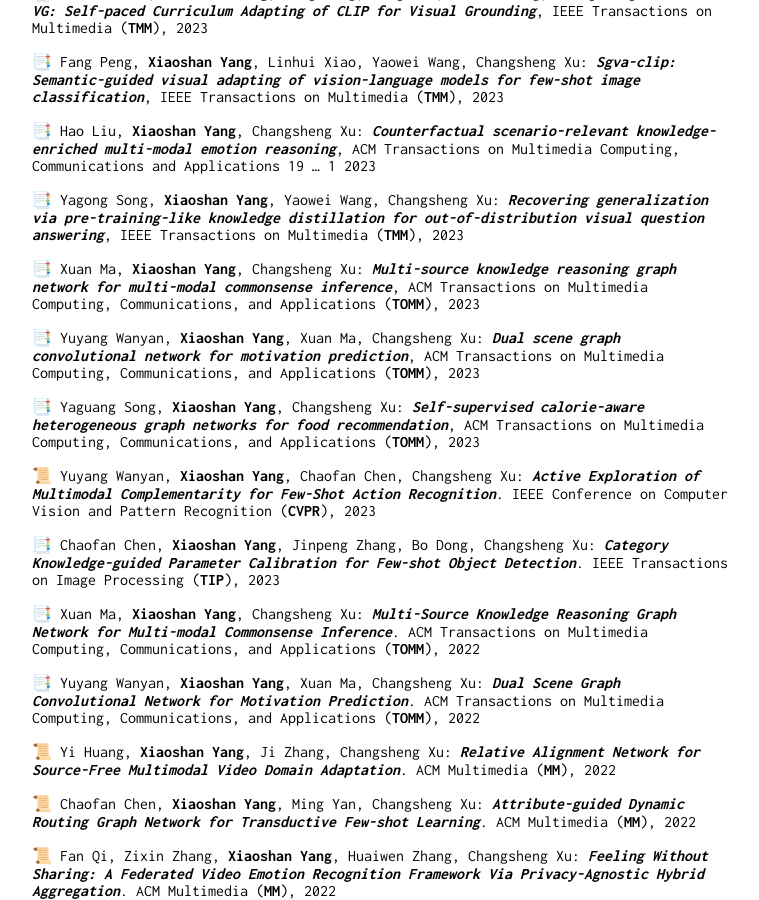
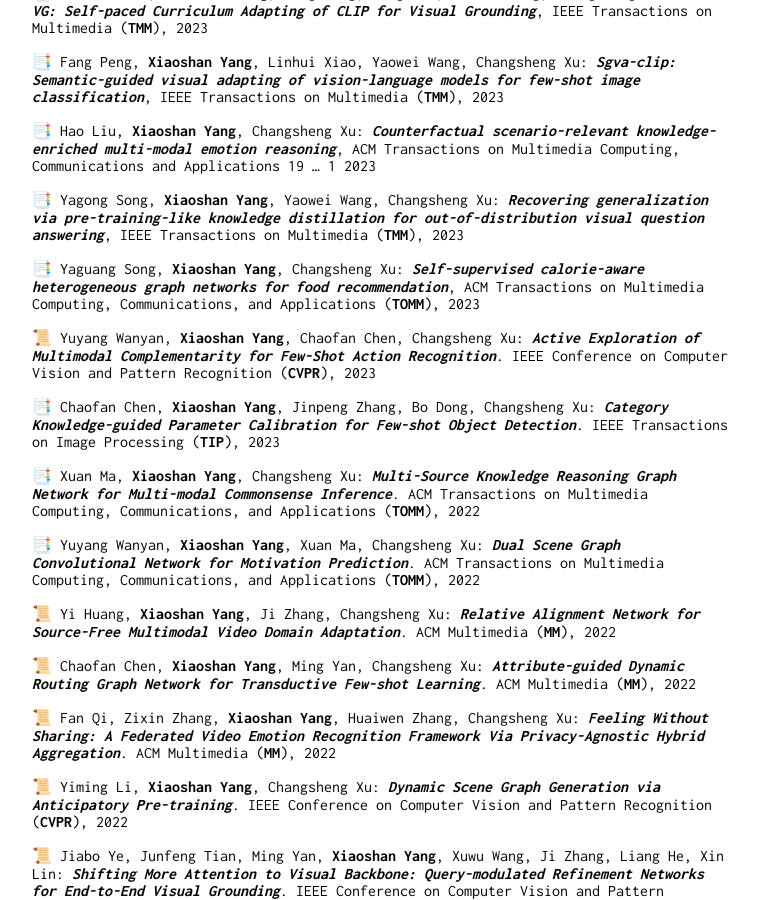
Before and after one commit to YangXS/yangxs.github.io, a Jekyll site: the page built from publications.md, in a window 1280 px wide and 900 px high, scrolled down 778 px. Shown: the whole window, without its empty margins (258-1017 px from the left). Built offline with Jekyll 4.4.1, drawn with Linux system fonts in a browser that asks for light colours.

Commit message:
Update publications.md

```diff
--- a/publications.md
+++ b/publications.md
@@ -27,10 +27,6 @@ layout: default
 📑 Hao Liu, **Xiaoshan Yang**, Changsheng Xu: ***Counterfactual scenario-relevant knowledge-enriched multi-modal emotion reasoning***, ACM Transactions on Multimedia Computing, Communications and Applications 19 …	1	2023
 
 📑 Yagong Song, **Xiaoshan Yang**, Yaowei Wang, Changsheng Xu: ***Recovering generalization via pre-training-like knowledge distillation for out-of-distribution visual question answering***, IEEE Transactions on Multimedia (**TMM**), 2023
-
-📑 Xuan Ma, **Xiaoshan Yang**, Changsheng Xu: ***Multi-source knowledge reasoning graph network for multi-modal commonsense inference***, ACM Transactions on Multimedia Computing, Communications, and Applications (**TOMM**), 2023
-
-📑 Yuyang Wanyan, **Xiaoshan Yang**, Xuan Ma, Changsheng Xu: ***Dual scene graph convolutional network for motivation prediction***, ACM Transactions on Multimedia Computing, Communications, and Applications (**TOMM**), 2023
 
 📑 Yaguang Song, **Xiaoshan Yang**, Changsheng Xu: ***Self-supervised calorie-aware heterogeneous graph networks for food recommendation***, ACM Transactions on Multimedia Computing, Communications, and Applications (**TOMM**), 2023
 
```
